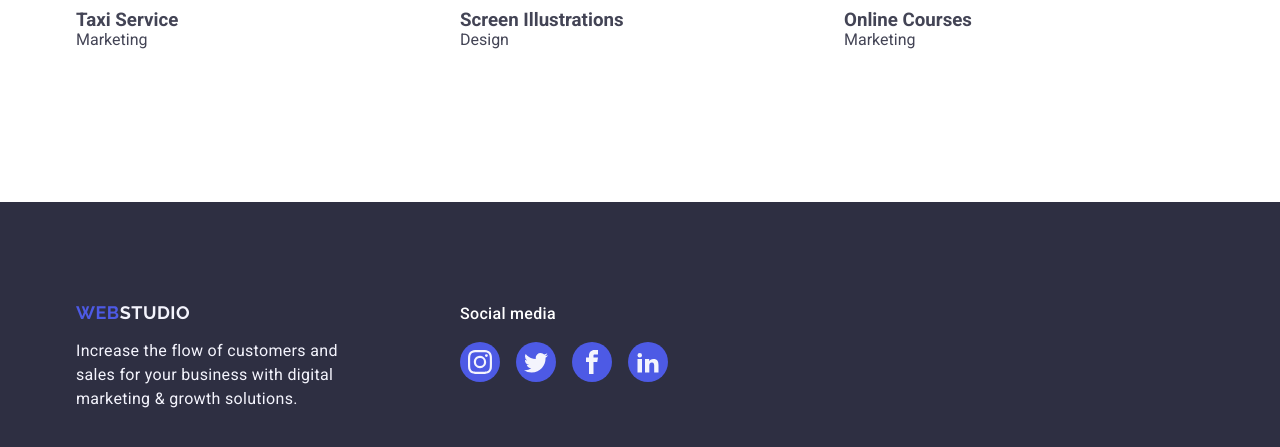
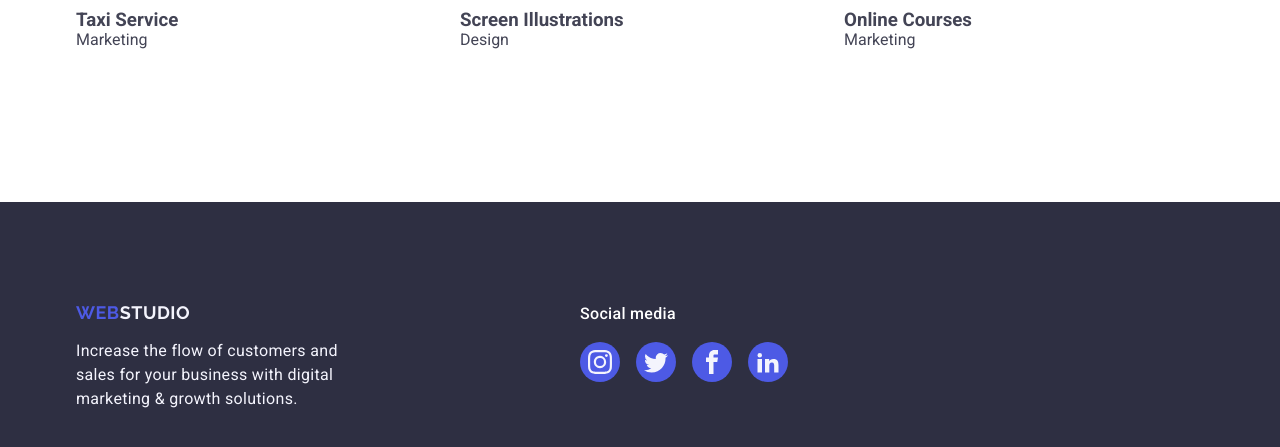
Before and after one commit to ValentynaH35/goit-markup-hw-04, a plain HTML site: page index.html in a window 1280 px wide. Shown: the part 2947-3394 px from the top of the page. Drawn offline with nearby package versions, Linux system fonts and the light colour scheme.

Commit message:
footer margin baseline

```diff
--- a/css/styles.css
+++ b/css/styles.css
@@ -455,12 +455,13 @@ img {
 .footer-container {
   display: flex;
   justify-content: flex-start;
-  align-items: flex-start;
-  gap: 120px; /* саме ця відстань */
+  align-items: baseline;
+  gap: 120px;
 }
 
 .footer-logo-text {
   max-width: 264px;
+  margin-right: 120px;
 }
 
 .footer-logo {
```
